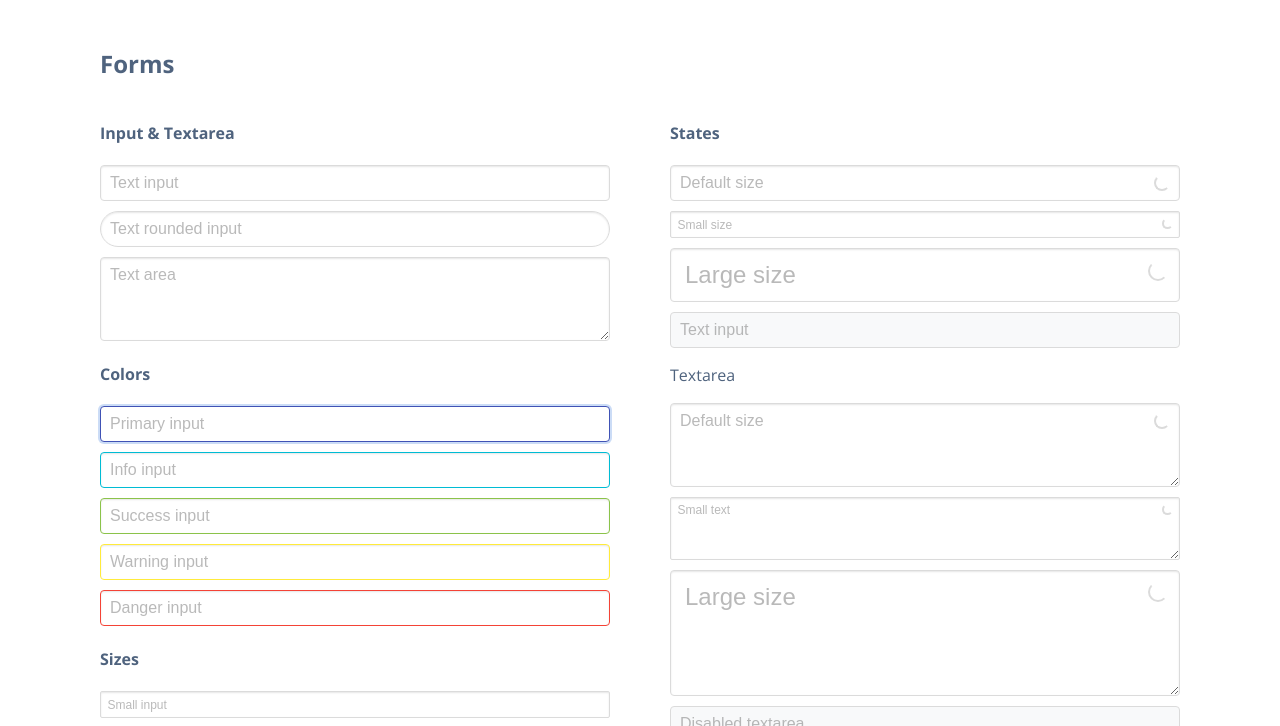
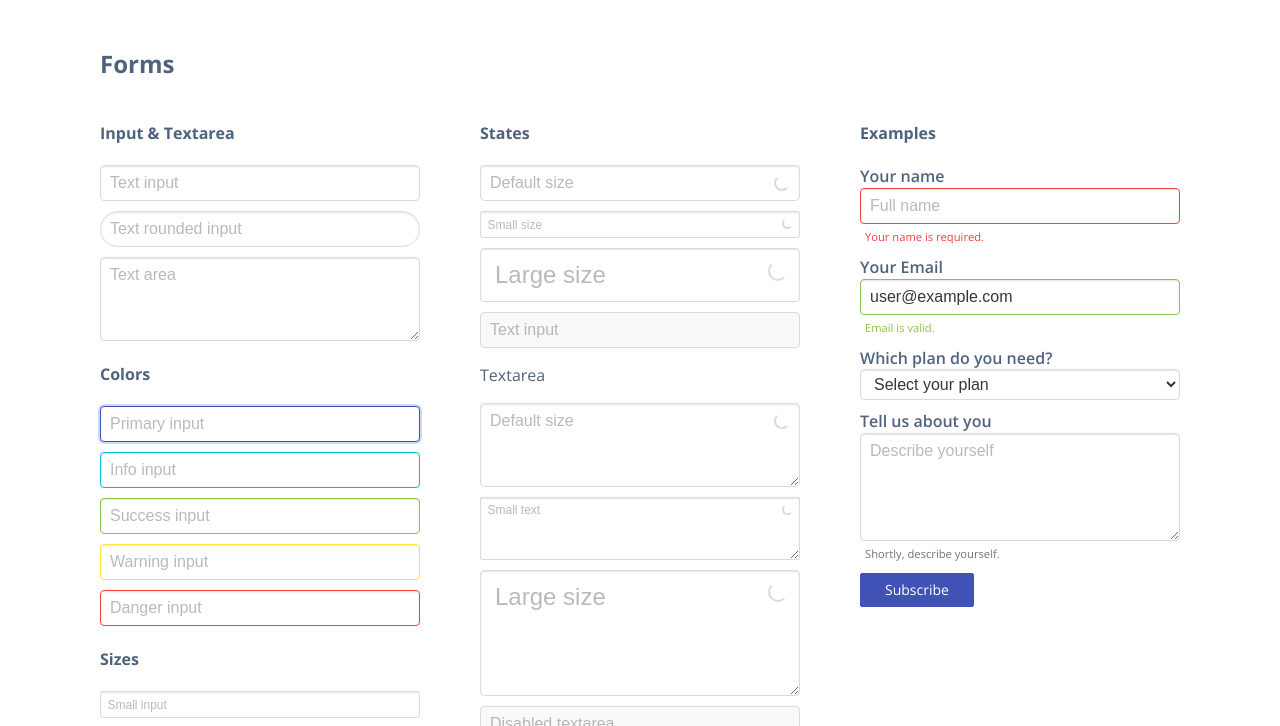
Before and after one commit to AlexSegen/pacsss, a website with bundled scripts: page src/index.html in a window 1280 px wide. Shown: the part 45-771 px from the top of the page. Built offline with nearby package versions, Linux system fonts and the light colour scheme.

Commit message:
Textarea states

```diff
--- a/src/assets/stylesheets/components/_inputs.scss
+++ b/src/assets/stylesheets/components/_inputs.scss
@@ -1,4 +1,4 @@
-.input-field {
+.field {
   margin-bottom: 10px;
   &.is-loading {
     position: relative;
@@ -33,7 +33,7 @@
     }
   }
 
-  .input-label {
+  .field-label {
     font-weight: 600;
   }
 }
--- a/src/index.html
+++ b/src/index.html
@@ -648,40 +648,40 @@
         <div class="row">
           <div class="col">
             <h4>Input & Textarea</h4>
-            <div class="input-field">
+            <div class="field">
               <input type="text" class="input" placeholder="Text input">
             </div>
 
-            <div class="input-field">
+            <div class="field">
               <input type="text" class="input is-rounded" placeholder="Text rounded input">
             </div>
 
-            <div class="input-field">
+            <div class="field">
               <textarea class="textarea" cols="40" placeholder="Text area" rows="3"></textarea>
             </div>
 
             <h4>Colors</h4>
-            <div class="input-field">
+            <div class="field">
               <div class="control">
                 <input class="input is-primary" type="text" placeholder="Primary input">
               </div>
             </div>
-            <div class="input-field">
+            <div class="field">
               <div class="control">
                 <input class="input is-info" type="text" placeholder="Info input">
               </div>
             </div>
-            <div class="input-field">
+            <div class="field">
               <div class="control">
                 <input class="input is-success" type="text" placeholder="Success input">
               </div>
             </div>
-            <div class="input-field">
+            <div class="field">
               <div class="control">
                 <input class="input is-warning" type="text" placeholder="Warning input">
               </div>
             </div>
-            <div class="input-field">
+            <div class="field">
               <div class="control">
                 <input class="input is-danger" type="text" placeholder="Danger input">
               </div>
@@ -689,17 +689,17 @@
 
             <h4>Sizes</h4>
 
-            <div class="input-field">
+            <div class="field">
               <div class="control">
                 <input class="input is-small" type="text" placeholder="Small input">
               </div>
             </div>
-            <div class="input-field">
+            <div class="field">
               <div class="control">
                 <input class="input" type="text" placeholder="Normal input">
               </div>
             </div>
-            <div class="input-field">
+            <div class="field">
               <div class="control">
                 <input class="input is-large" type="text" placeholder="Large input">
               </div>
@@ -707,49 +707,49 @@
           </div>
           <div class="col">
             <h4>States</h4>
-            <div class="input-field is-loading">
+            <div class="field is-loading">
               <input type="text" class="input" placeholder="Default size">
             </div>
-            <div class="input-field is-loading is-small">
+            <div class="field is-loading is-small">
               <input type="text" class="input is-small" placeholder="Small size">
             </div>
-            <div class="input-field is-loading is-large">
+            <div class="field is-loading is-large">
               <input type="text" class="input is-large" placeholder="Large size">
             </div>
 
-            <div class="input-field">
+            <div class="field">
               <input type="text" class="input" placeholder="Text input" disabled>
             </div>
 
             <p>Textarea</p>
-            <div class="input-field is-loading">
+            <div class="field is-loading">
               <textarea class="textarea" id="" cols="30" rows="3" placeholder="Default size"></textarea>
             </div>
-            <div class="input-field is-loading is-small">
+            <div class="field is-loading is-small">
             <textarea class="textarea is-small" id="" cols="30" rows="3" placeholder="Small text"></textarea>
             </div>
-            <div class="input-field is-loading is-large">
+            <div class="field is-loading is-large">
               <textarea class="textarea is-large" id="" cols="30" rows="3" placeholder="Large size"></textarea>
             </div>
-            <div class="input-field">
+            <div class="field">
               <textarea class="textarea" disabled id="" cols="30" rows="3" placeholder="Disabled textarea"></textarea>
             </div>
-          </div>
-
-
           </div>
           <div class="col">
             <h4>Examples</h4>
             <form action="">
-              <div class="input-field">
+              <div class="field">
+                <label class="field-label">Your name</label>
                 <input type="text" class="input is-danger" placeholder="Full name">
                 <span class="input-help text-danger">Your name is required.</span>
               </div>
-              <div class="input-field">
+              <div class="field">
+                  <label class="field-label">Your Email</label>
                 <input type="email" class="input is-success" placeholder="Email" value="user@example.com">
                 <span class="input-help text-success">Email is valid.</span>
               </div>
-              <div class="input-field">
+              <div class="field">
+                <label class="field-label">Which plan do you need?</label>
                 <select name="" id="" class="select">
                   <option value="0">Select your plan</option>
                   <option value="1">Free Limited Plan</option>
@@ -757,11 +757,12 @@
                   <option value="3">Advanced Plan</option>
                 </select>
               </div>
-              <div class="input-field">
+              <div class="field">
+                <label class="field-label">Tell us about you</label>
                 <textarea class="textarea" id="" cols="30" rows="4" placeholder="Describe yourself"></textarea>
                 <span class="input-help">Shortly, describe yourself.</span>
               </div>
-              <div class="input-field">
+              <div class="field">
                 <button type="button" class="btn is-primary">Subscribe</button>
               </div>
             </form>
```
